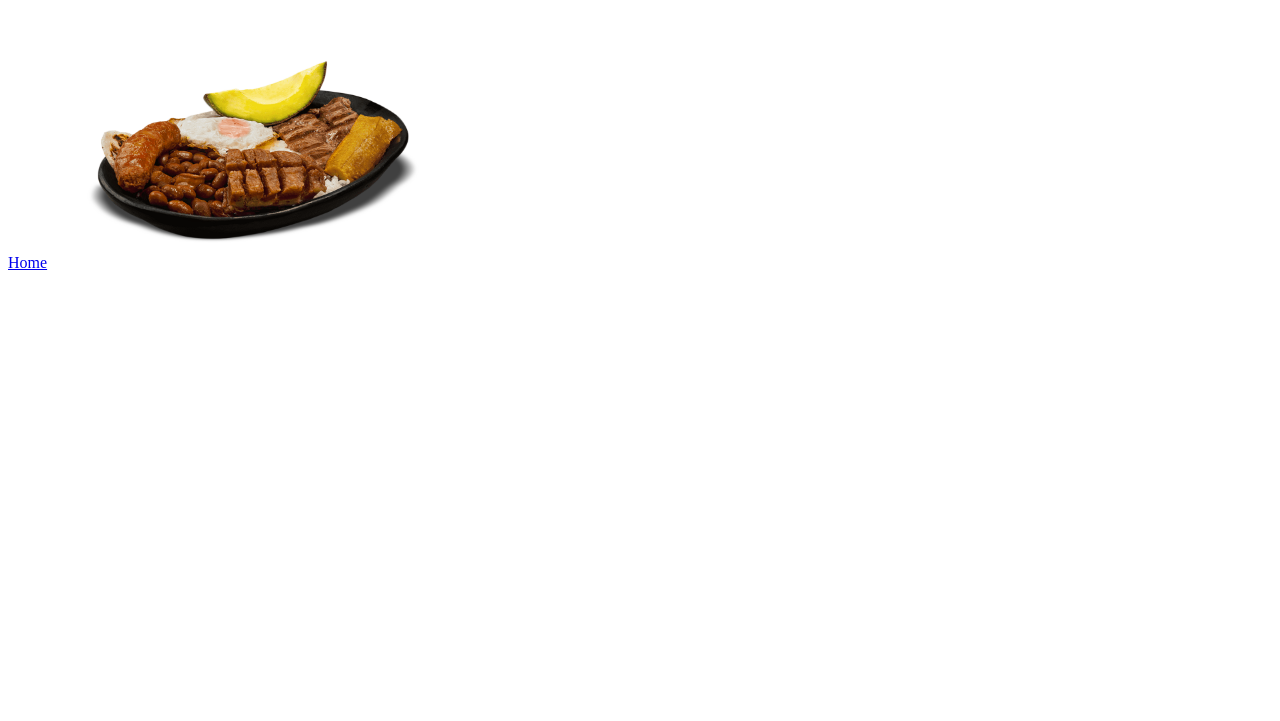
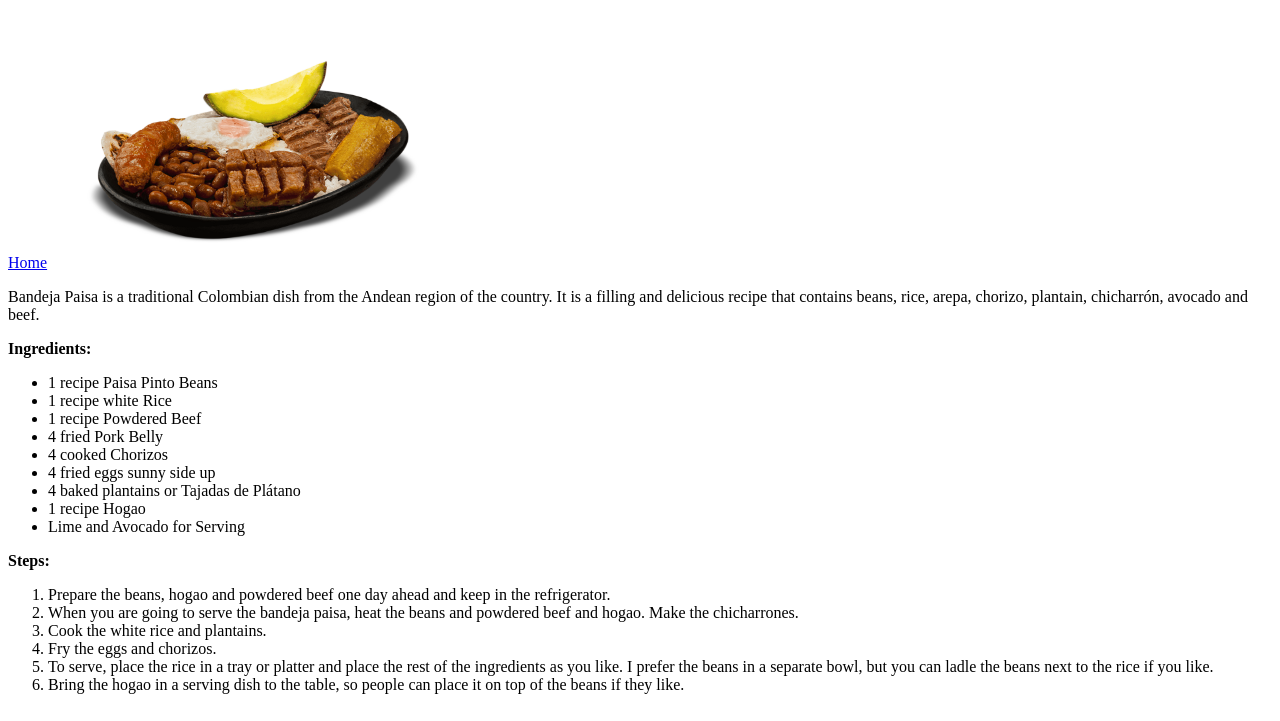
Before and after one commit to lumfm/odin-recipes, a plain HTML site: page recipes/bandeja-paisa.html in a window 1280 px wide. Shown: the part 79-800 px from the top of the page. Drawn offline with Linux system fonts and the light colour scheme.

Commit message:
Add description, ingredients and steps
Finish editing bandeja paisa

```diff
--- a/recipes/bandeja-paisa.html
+++ b/recipes/bandeja-paisa.html
@@ -11,5 +11,31 @@
     <a href="../index.html">Home</a>
 
     <img src="../images/bandeja-paisa.png" width="400px" alt="a bandeja paisa">
+
+    <p>Bandeja Paisa is a traditional Colombian dish from the Andean region of the country. It is a filling and delicious recipe that contains beans, rice, arepa, chorizo, plantain, chicharrón, avocado and beef.</p>
+
+    <strong>Ingredients:</strong>
+    <ul>
+        <li>1 recipe Paisa Pinto Beans</li>
+        <li>1 recipe white Rice</li>
+        <li>1 recipe Powdered Beef</li>
+        <li>4 fried Pork Belly</li>
+        <li>4 cooked Chorizos</li>
+        <li>4 fried eggs sunny side up</li>
+        <li>4 baked plantains or Tajadas de Plátano</li>
+        <li>1 recipe Hogao</li>
+        <li>Lime and Avocado for Serving</li>
+    </ul>
+
+    <strong>Steps:</strong>
+    <ol>
+        <li>Prepare the beans, hogao and powdered beef one day ahead and keep in the refrigerator.</li>
+        <li>When you are going to serve the bandeja paisa, heat the beans and powdered beef and hogao. Make the chicharrones.</li>
+        <li>Cook the white rice and plantains.</li>
+        <li>Fry the eggs and chorizos.</li>
+        <li>To serve, place the rice in a tray or platter and place the rest of the ingredients as you like. I prefer the beans in a separate bowl, but you can ladle the beans next to the rice if you like.</li>
+        <li>Bring the hogao in a serving dish to the table, so people can place it on top of the beans if they like.</li>
+    </ol>
+
 </body>
 </html>
```
